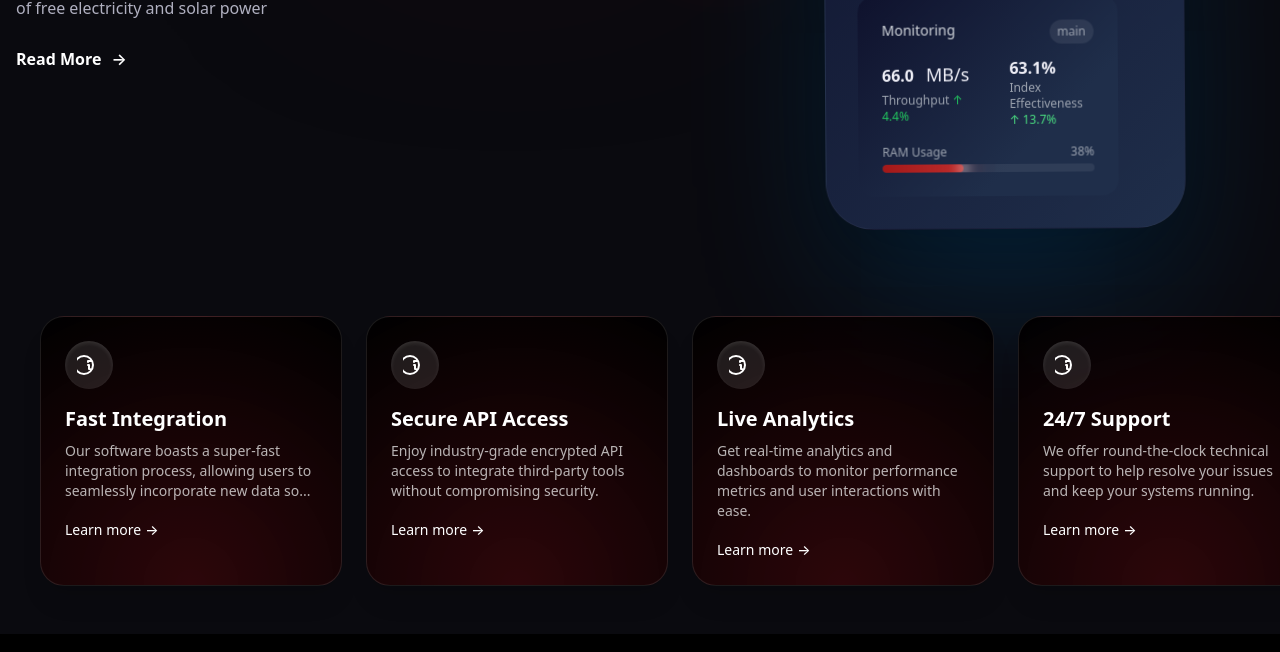
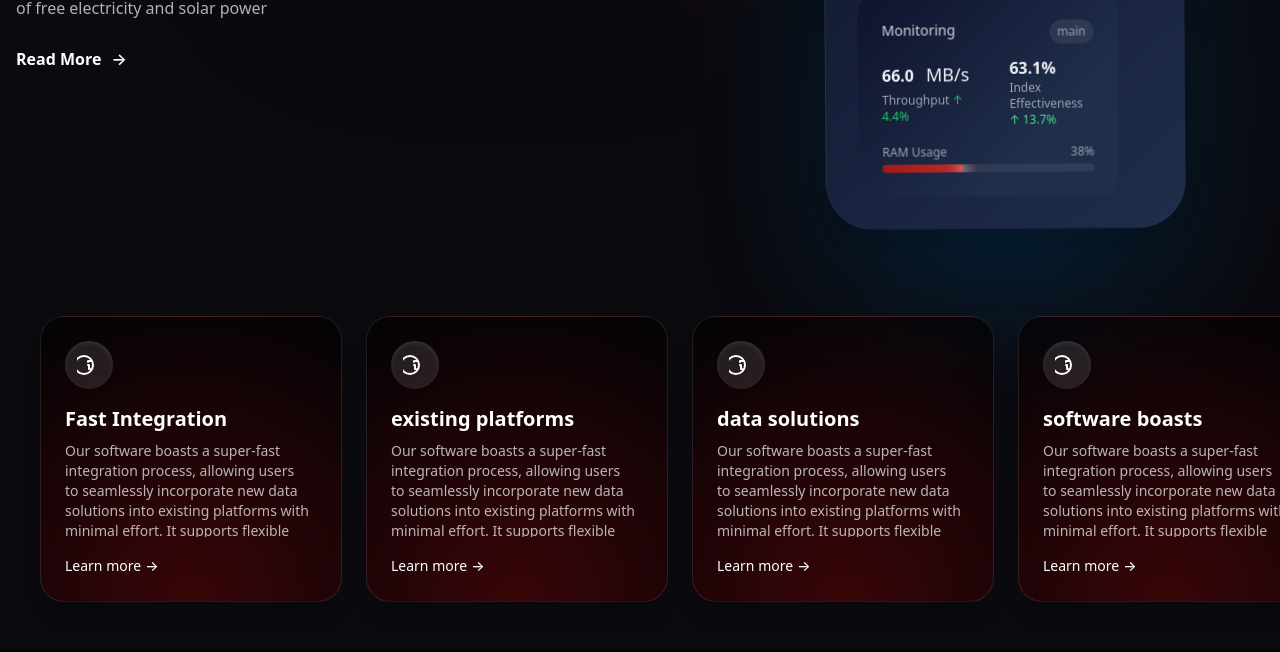
Before and after one commit to eswardara/mpdiscom, a plain HTML site: page index.html in a window 1280 px wide. Shown: the part 531-1183 px from the top of the page. Drawn offline with nearby package versions, Linux system fonts and the light colour scheme.

Commit message:
Update index.html

```diff
--- a/index.html
+++ b/index.html
@@ -576,19 +576,19 @@
         opacity: 0;
         transform: scale(0.9);
       }
-      /* 100% {
+      100% {
         opacity: 1;
         transform: scale(1);
-      } */
+      }
     }
 
     .fade-zoom-in {
-      animation: fadeZoomIn 0.8s ease-out forwards;
+      animation: fadeZoomIn 0.5s ease-out forwards;
     }
 
     /* Custom maroon radial glow */
     .maroon-glow-bg {
-      background: radial-gradient(circle at bottom, rgba(128, 0, 0, 0.3), rgba(0, 0, 0, 0.95));
+      background: radial-gradient(circle at bottom, rgba(128, 0, 0, 0.4), rgba(0, 0, 0, 0.7));
     }
 
     /* Scrollbar customization (optional) */
@@ -598,6 +598,16 @@
 
     ::-webkit-scrollbar-thumb {
       background-color: #800000aa;
+      border-radius: 4px;
+    }
+     .custom-scroll::-webkit-scrollbar {
+    width: 6px;
+  }
+  .custom-scroll::-webkit-scrollbar-track {
+    background: transparent;
+  }
+  .custom-scroll::-webkit-scrollbar-thumb {
+    background-color: rgba(255, 255, 255, 0.3);
     border-radius: 4px;
   }
   </style>
@@ -772,68 +782,101 @@
   <div class="grid grid-cols-1 sm:grid-cols-2 lg:grid-cols-4 gap-6 w-full max-w-7xl ml-10">
 
     <!-- Card -->
-    <div class="fade-zoom-in maroon-glow-bg backdrop-blur-lg text-white p-6 rounded-3xl shadow-xl shadow-maroon-500/20 border border-white/10 hover:shadow-maroon-400/40 transition-all duration-500 transform hover:-translate-y-3 hover:scale-105 ">
+<div class="fade-zoom-in maroon-glow-bg backdrop-blur-lg text-white p-6 rounded-3xl shadow-xl shadow-maroon-500/20 border border-white/10 hover:shadow-maroon-400/40 transition-all duration-500 transform hover:-translate-y-3 hover:scale-105">
+
+  <!-- Icon Circle -->
   <div class="w-12 h-12 rounded-full bg-white/10 flex items-center justify-center mb-4 shadow-inner shadow-white/10">
     <svg xmlns="http://www.w3.org/2000/svg" class="h-6 w-6 text-maroon-300" fill="none" viewBox="0 0 24 24" stroke="currentColor">
       <path stroke-linecap="round" stroke-linejoin="round" stroke-width="2" d="M13 16h-1v-4h-1m4-4h-4v1m5 3a9 9 0 11-18 0 9 9 0 0118 0z" />
     </svg>
   </div>
+
+  <!-- Title -->
   <h2 class="text-xl font-bold mb-2 text-white">Fast Integration</h2>
-      <p class="text-sm text-white/70 mb-4">
-        Our software boasts a super-fast integration process, allowing users to seamlessly incorporate new data so...
-      </p>
+
+  <!-- Scrollable Content -->
+  <div class="max-h-24 overflow-y-auto pr-2 text-sm text-white/70 mb-4 custom-scroll">
+    Our software boasts a super-fast integration process, allowing users to seamlessly incorporate new data solutions into existing platforms with minimal effort. It supports flexible API endpoints, robust authentication, and real-time error handling. This means less downtime and more productivity.
+  </div>
+
+  <!-- Learn More -->
   <a href="#" class="text-sm text-white font-medium inline-flex items-center gap-1 group">
     Learn more <span class="transform group-hover:translate-x-1 transition duration-300">→</span>
   </a>
 </div>
 
+
     <!-- Repeat for other 3 cards -->
-    <div class="fade-zoom-in maroon-glow-bg backdrop-blur-lg text-white p-6 rounded-3xl shadow-xl shadow-maroon-500/20 border border-white/10 hover:shadow-maroon-400/40 transition-all duration-500 transform hover:-translate-y-3 hover:scale-105 delay-100">
+   <div class="fade-zoom-in maroon-glow-bg backdrop-blur-lg text-white p-6 rounded-3xl shadow-xl shadow-maroon-500/20 border border-white/10 hover:shadow-maroon-400/40 transition-all duration-500 transform hover:-translate-y-3 hover:scale-105">
+
+  <!-- Icon Circle -->
   <div class="w-12 h-12 rounded-full bg-white/10 flex items-center justify-center mb-4 shadow-inner shadow-white/10">
     <svg xmlns="http://www.w3.org/2000/svg" class="h-6 w-6 text-maroon-300" fill="none" viewBox="0 0 24 24" stroke="currentColor">
       <path stroke-linecap="round" stroke-linejoin="round" stroke-width="2" d="M13 16h-1v-4h-1m4-4h-4v1m5 3a9 9 0 11-18 0 9 9 0 0118 0z" />
     </svg>
   </div>
-      <h2 class="text-xl font-bold mb-2 text-white">Secure API Access</h2>
-      <p class="text-sm text-white/70 mb-4">
-        Enjoy industry-grade encrypted API access to integrate third-party tools without compromising security.
-      </p>
+
+  <!-- Title -->
+  <h2 class="text-xl font-bold mb-2 text-white"> existing platforms</h2>
+
+  <!-- Scrollable Content -->
+  <div class="max-h-24 overflow-y-auto pr-2 text-sm text-white/70 mb-4 custom-scroll">
+    Our software boasts a super-fast integration process, allowing users to seamlessly incorporate new data solutions into existing platforms with minimal effort. It supports flexible API endpoints, robust authentication, and real-time error handling. This means less downtime and more productivity.
+  </div>
+
+  <!-- Learn More -->
   <a href="#" class="text-sm text-white font-medium inline-flex items-center gap-1 group">
     Learn more <span class="transform group-hover:translate-x-1 transition duration-300">→</span>
   </a>
 </div>
 
-    <div class="fade-zoom-in maroon-glow-bg backdrop-blur-lg text-white p-6 rounded-3xl shadow-xl shadow-maroon-500/20 border border-white/10 hover:shadow-maroon-400/40 transition-all duration-500 transform hover:-translate-y-3 hover:scale-105 delay-200">
+    <div class="fade-zoom-in maroon-glow-bg backdrop-blur-lg text-white p-6 rounded-3xl shadow-xl shadow-maroon-500/20 border border-white/10 hover:shadow-maroon-400/40 transition-all duration-500 transform hover:-translate-y-3 hover:scale-105">
+
+  <!-- Icon Circle -->
   <div class="w-12 h-12 rounded-full bg-white/10 flex items-center justify-center mb-4 shadow-inner shadow-white/10">
     <svg xmlns="http://www.w3.org/2000/svg" class="h-6 w-6 text-maroon-300" fill="none" viewBox="0 0 24 24" stroke="currentColor">
       <path stroke-linecap="round" stroke-linejoin="round" stroke-width="2" d="M13 16h-1v-4h-1m4-4h-4v1m5 3a9 9 0 11-18 0 9 9 0 0118 0z" />
     </svg>
   </div>
-      <h2 class="text-xl font-bold mb-2 text-white">Live Analytics</h2>
-      <p class="text-sm text-white/70 mb-4">
-        Get real-time analytics and dashboards to monitor performance metrics and user interactions with ease.
-      </p>
+
+  <!-- Title -->
+  <h2 class="text-xl font-bold mb-2 text-white">data solutions</h2>
+
+  <!-- Scrollable Content -->
+  <div class="max-h-24 overflow-y-auto pr-2 text-sm text-white/70 mb-4 custom-scroll">
+    Our software boasts a super-fast integration process, allowing users to seamlessly incorporate new data solutions into existing platforms with minimal effort. It supports flexible API endpoints, robust authentication, and real-time error handling. This means less downtime and more productivity.
+  </div>
+
+  <!-- Learn More -->
   <a href="#" class="text-sm text-white font-medium inline-flex items-center gap-1 group">
     Learn more <span class="transform group-hover:translate-x-1 transition duration-300">→</span>
   </a>
 </div>
 
-    <div class="fade-zoom-in maroon-glow-bg backdrop-blur-lg text-white p-6 rounded-3xl shadow-xl shadow-maroon-500/20 border border-white/10 hover:shadow-maroon-400/40 transition-all duration-500 transform hover:-translate-y-3 hover:scale-105 delay-300">
+  <div class="fade-zoom-in maroon-glow-bg backdrop-blur-lg text-white p-6 rounded-3xl shadow-xl shadow-maroon-500/20 border border-white/10 hover:shadow-maroon-400/40 transition-all duration-500 transform hover:-translate-y-3 hover:scale-105">
+
+  <!-- Icon Circle -->
   <div class="w-12 h-12 rounded-full bg-white/10 flex items-center justify-center mb-4 shadow-inner shadow-white/10">
     <svg xmlns="http://www.w3.org/2000/svg" class="h-6 w-6 text-maroon-300" fill="none" viewBox="0 0 24 24" stroke="currentColor">
       <path stroke-linecap="round" stroke-linejoin="round" stroke-width="2" d="M13 16h-1v-4h-1m4-4h-4v1m5 3a9 9 0 11-18 0 9 9 0 0118 0z" />
     </svg>
   </div>
-      <h2 class="text-xl font-bold mb-2 text-white">24/7 Support</h2>
-      <p class="text-sm text-white/70 mb-4">
-        We offer round-the-clock technical support to help resolve your issues and keep your systems running.
-      </p>
+
+  <!-- Title -->
+  <h2 class="text-xl font-bold mb-2 text-white">software boasts</h2>
+
+  <!-- Scrollable Content -->
+  <div class="max-h-24 overflow-y-auto pr-2 text-sm text-white/70 mb-4 custom-scroll">
+    Our software boasts a super-fast integration process, allowing users to seamlessly incorporate new data solutions into existing platforms with minimal effort. It supports flexible API endpoints, robust authentication, and real-time error handling. This means less downtime and more productivity.
+  </div>
+
+  <!-- Learn More -->
   <a href="#" class="text-sm text-white font-medium inline-flex items-center gap-1 group">
     Learn more <span class="transform group-hover:translate-x-1 transition duration-300">→</span>
   </a>
 </div>
+</div>
 
-  </div>
   <!-- Footer -->
   <footer class="bg-black text-white py-8 mt-12">
     <div class="max-w-7xl mx-auto px-4 flex flex-col md:flex-row items-center justify-between gap-4">
```
Lines whose indentation alone changed are shown as unchanged.
